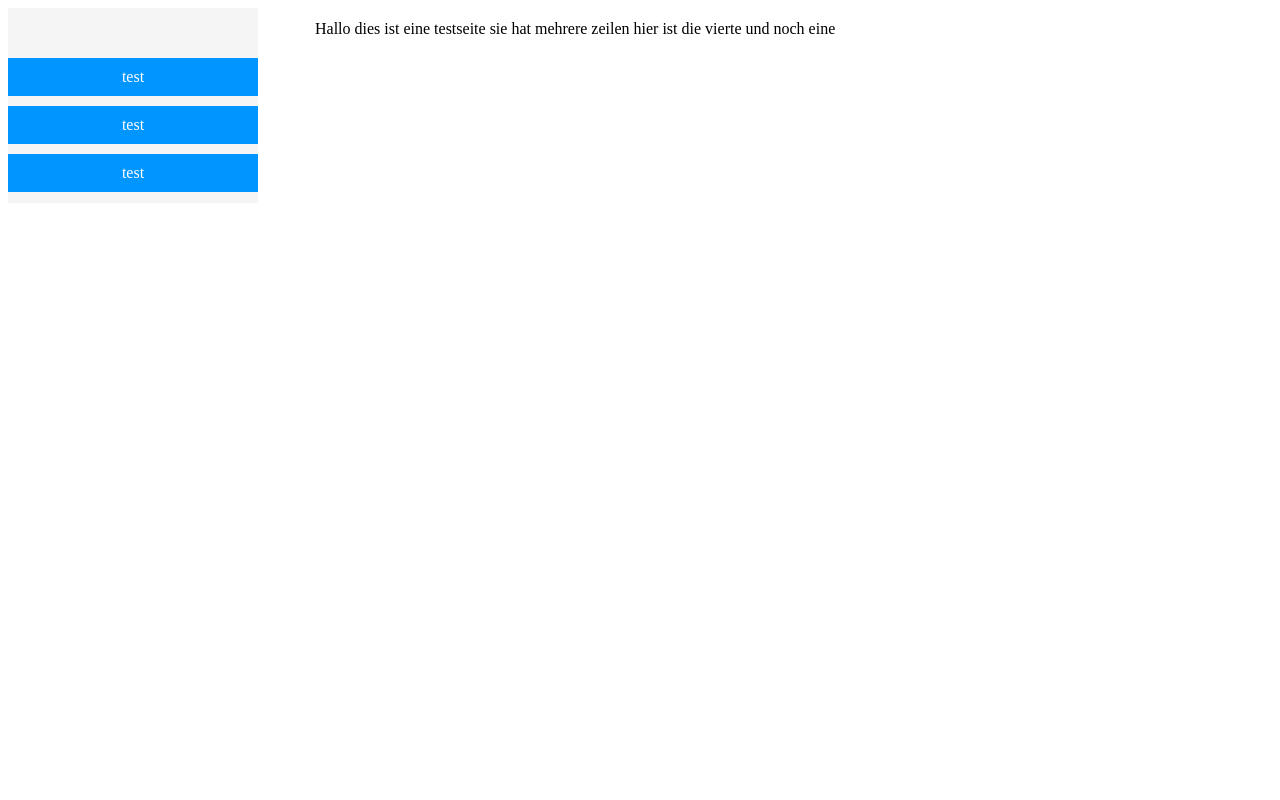
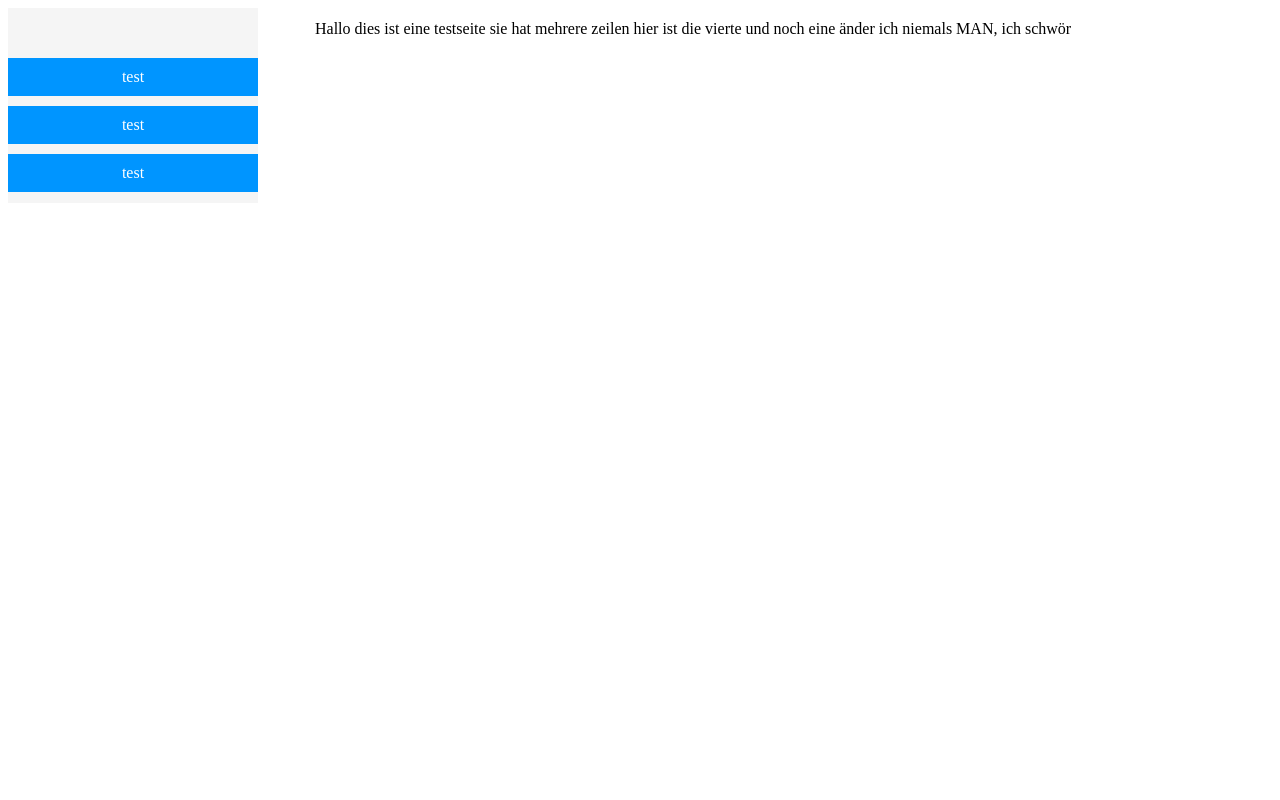
Before and after one commit to coldice/dcodetest, a PHP site: page / in a window 1280 px wide. Run offline with PHP 8.4, Linux system fonts and the light colour scheme.

Commit message:
übelster kommentar ever

```diff
--- a/content_pages/welcome.php
+++ b/content_pages/welcome.php
@@ -3,3 +3,5 @@ dies ist eine testseite
 sie hat mehrere zeilen
 hier ist die vierte
 und noch eine
+
+änder ich niemals MAN, ich schwör
```
